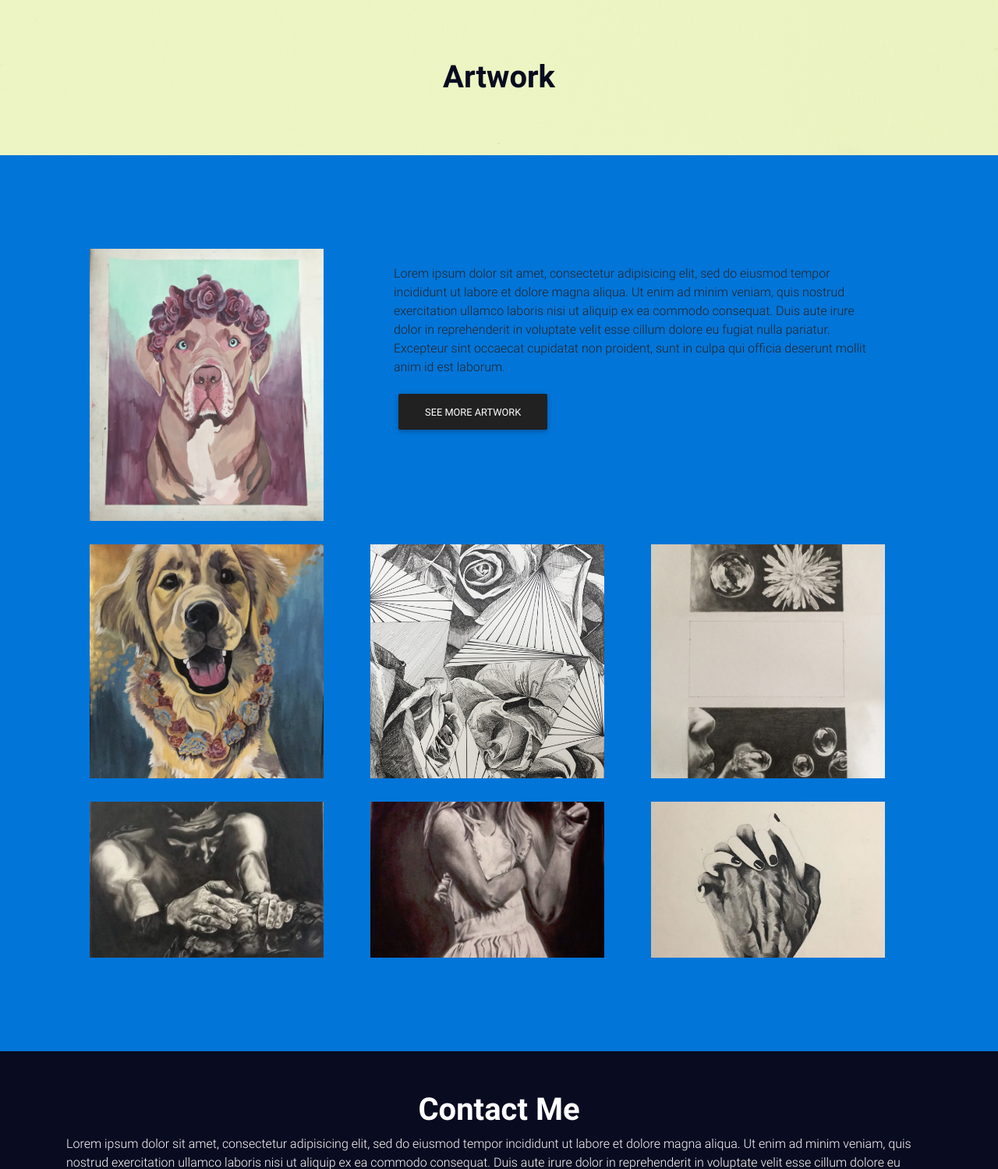
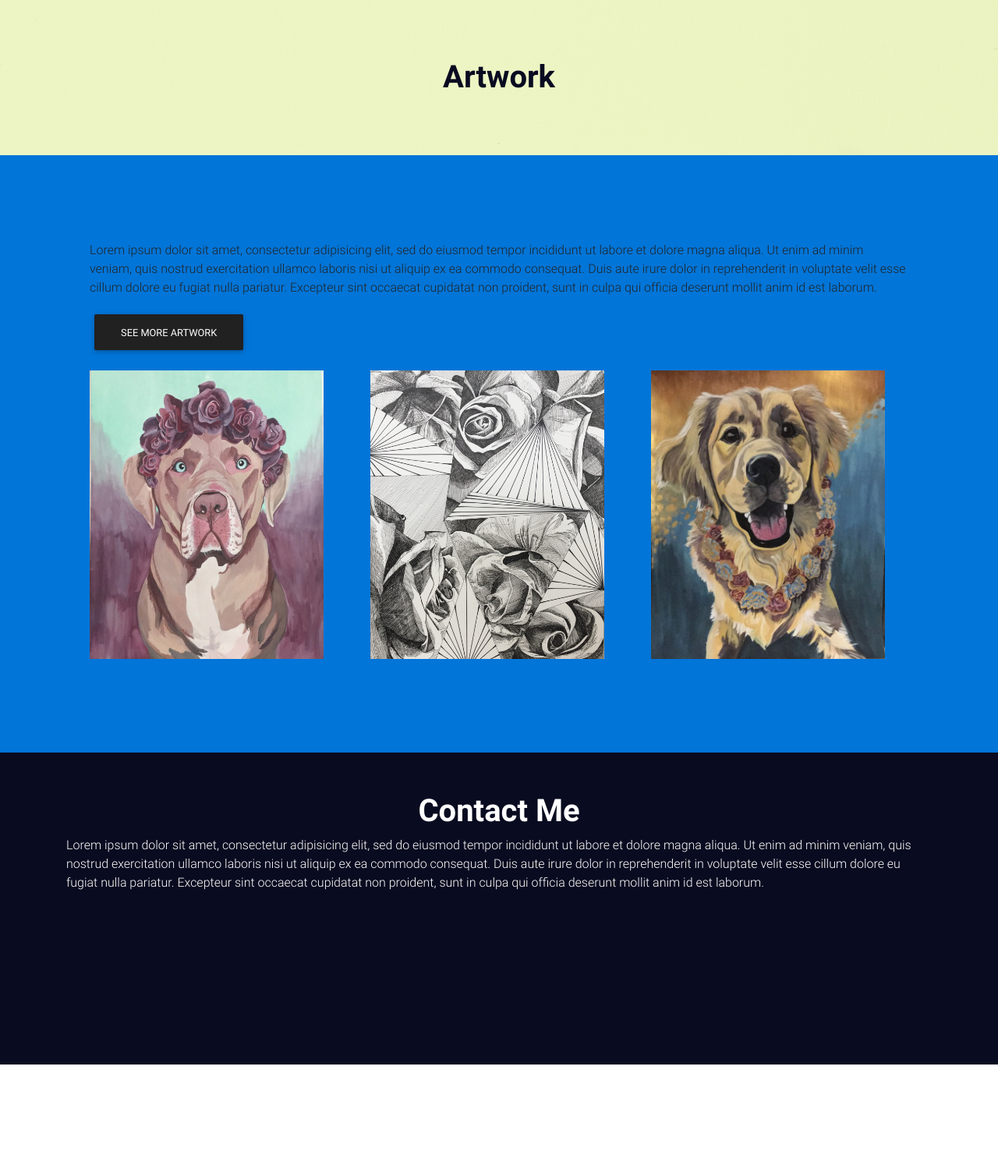
Before and after one commit to jnm2377/portfolio, a PHP site: page / in a window 1280 px wide. Shown: the part 3460-4959 px from the top of the page at 78% size. After the commit the page ends 4825 px from the top, so only its background shows below. Run offline with PHP 8.4, Linux system fonts and the light colour scheme; some libraries are stand-ins or nearby versions.

Commit message:
Changed art section to only 3 imgs and updated media query

```diff
--- a/css/style.css
+++ b/css/style.css
@@ -80,45 +80,29 @@ section {
   margin: 10px 0;
 }
 
-#mainArt {
-  width: 300px;
-  height: auto;
-  display: inline-block;
-  margin: auto;
-}
 
-.my-container {
-  margin: 30px;
-}
-
-.col-md-4 {
-  margin-top: 10px;
-  margin-bottom: 10px;
+.artContainer {
+  background: #0275d8;
+  padding: 100px;
+  margin: 0;
 }
 
 .art {
-  height: 300px;
+  margin-top: 10px;
+  margin-bottom: 10px;
+  height: 370px;
   overflow: hidden;
 
 }
 
-.art-short {
-  height: 200px;
-  overflow: hidden;
-}
-
-.art > img, .art-short > img {
+.art > img {
+  display: inline-block;
+  margin: auto;
   width: 300px;
   height: auto;
   position: relative;
   top: 50%;
   transform: translateY(-50%);
-}
-
-.artContainer {
-  background: #0275d8;
-  padding: 100px;
-  margin: 0;
 }
 
 
@@ -138,6 +122,16 @@ footer > #contact {
   margin-bottom: 50px;
 }
 
+@media (max-width: 1100px) {
+  .art {
+    height: 250px;
+  }
+
+  .art > img {
+    width: 200px;
+  }
+}
+
 @media only screen and (max-width: 768px) {
     .navbar {
         background-color: #edf8b1;
@@ -151,11 +145,15 @@ footer > #contact {
     width: 100%;
   }
 
-  #artIntro {
-    width: 90%;
+  .artContainer > .row {
+    width: 100%;
   }
 
-  .my-container {
-    margin: 15px 0;
+  .art {
+    height: 200px;
+  }
+
+  .art > img {
+    width: 160px;
   }
 }
--- a/index.html
+++ b/index.html
@@ -283,39 +283,22 @@
         </section>
 
         <section class="artContainer">
-          <div class="row firstArtRow">
-            <div class="col-md-4 wow flipInX">
-              <img id="mainArt"src='art/gunny.jpg'>
-            </div>
-            <div class="col-md-8" id="artIntro">
-              <div class="my-container">
-                <p class="wow fadeIn">Lorem ipsum dolor sit amet, consectetur adipisicing elit, sed do eiusmod tempor incididunt ut labore et dolore magna aliqua. Ut enim ad minim veniam, quis nostrud exercitation ullamco laboris nisi ut aliquip ex ea commodo consequat. Duis aute irure dolor in reprehenderit in voluptate velit esse cillum dolore eu fugiat nulla pariatur. Excepteur sint occaecat cupidatat non proident, sunt in culpa qui officia deserunt mollit anim id est laborum.</p>
+          <div class="row">
+            <div class="col-md-12" id="artIntro">
+              <p class="wow fadeIn">Lorem ipsum dolor sit amet, consectetur adipisicing elit, sed do eiusmod tempor incididunt ut labore et dolore magna aliqua. Ut enim ad minim veniam, quis nostrud exercitation ullamco laboris nisi ut aliquip ex ea commodo consequat. Duis aute irure dolor in reprehenderit in voluptate velit esse cillum dolore eu fugiat nulla pariatur. Excepteur sint occaecat cupidatat non proident, sunt in culpa qui officia deserunt mollit anim id est laborum.</p>
 
-                <button class="btn btn-dark wow fadeIn">See More Artwork</button>
-              </div>
+              <button class="btn btn-dark wow fadeIn">See More Artwork</button>
             </div>
           </div>
-          <div class="row ">
+          <div class="row">
             <div class="col-md-4 art wow flipInX">
-              <img src='art/kahlua.jpg'>
+              <img src='art/gunny.jpg'>
             </div>
             <div class="col-md-4 art wow flipInX">
               <img src='art/roses.jpg'>
             </div>
             <div class="col-md-4 art wow flipInX">
-              <img src='art/bubbles.jpg'>
-            </div>
-
-          </div>
-          <div class="row">
-            <div class="col-md-4 art-short wow flipInX">
-              <img src='art/climber.jpg'>
-            </div>
-            <div class="col-md-4 art-short wow flipInX">
-              <img src='art/girl-smoking.jpg'>
-            </div>
-            <div class="col-md-4 art-short wow flipInX">
-              <img src='art/hands-holding.png'>
+              <img src='art/kahlua.jpg'>
             </div>
           </div>
         </section>
```
Also changed, not shown: art/gunny.jpg, 1 other file.
